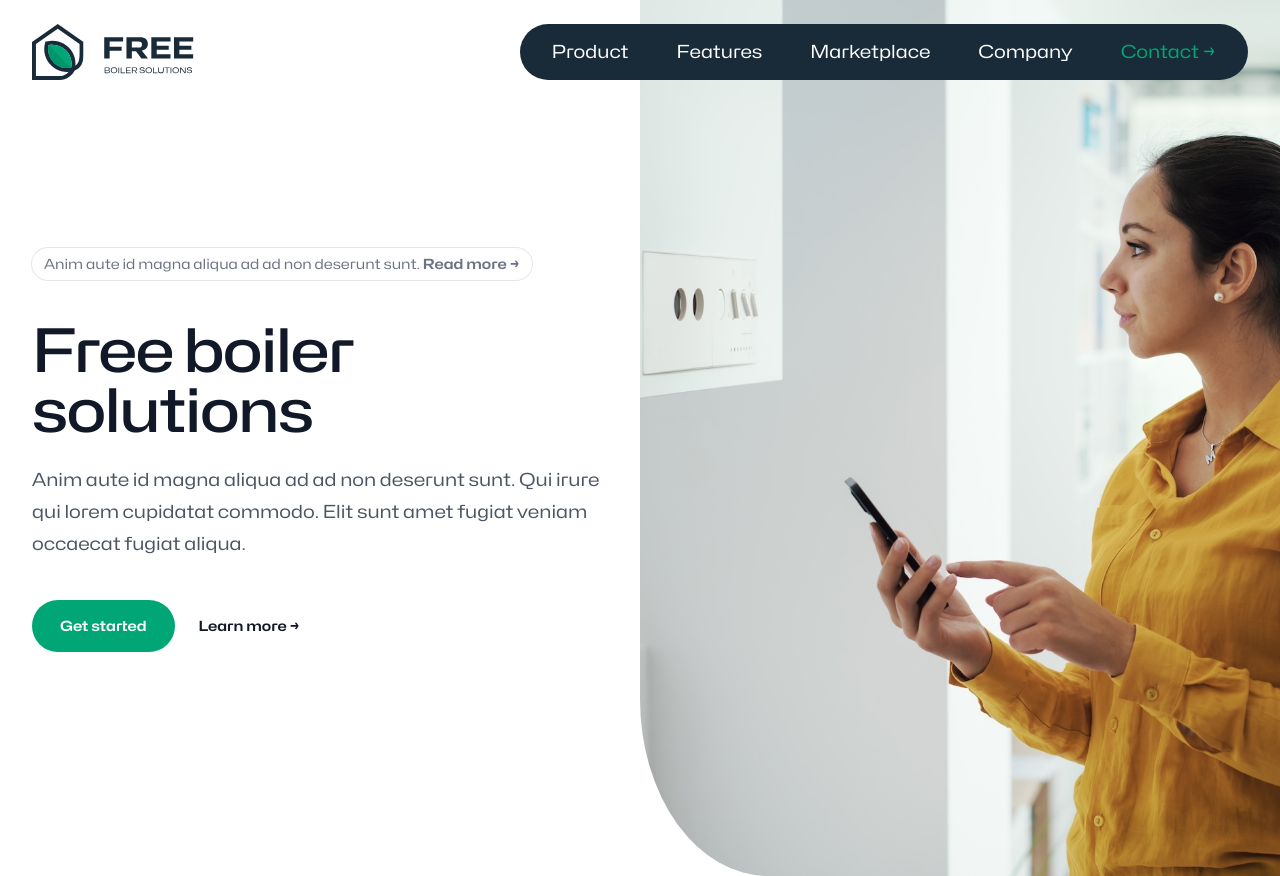
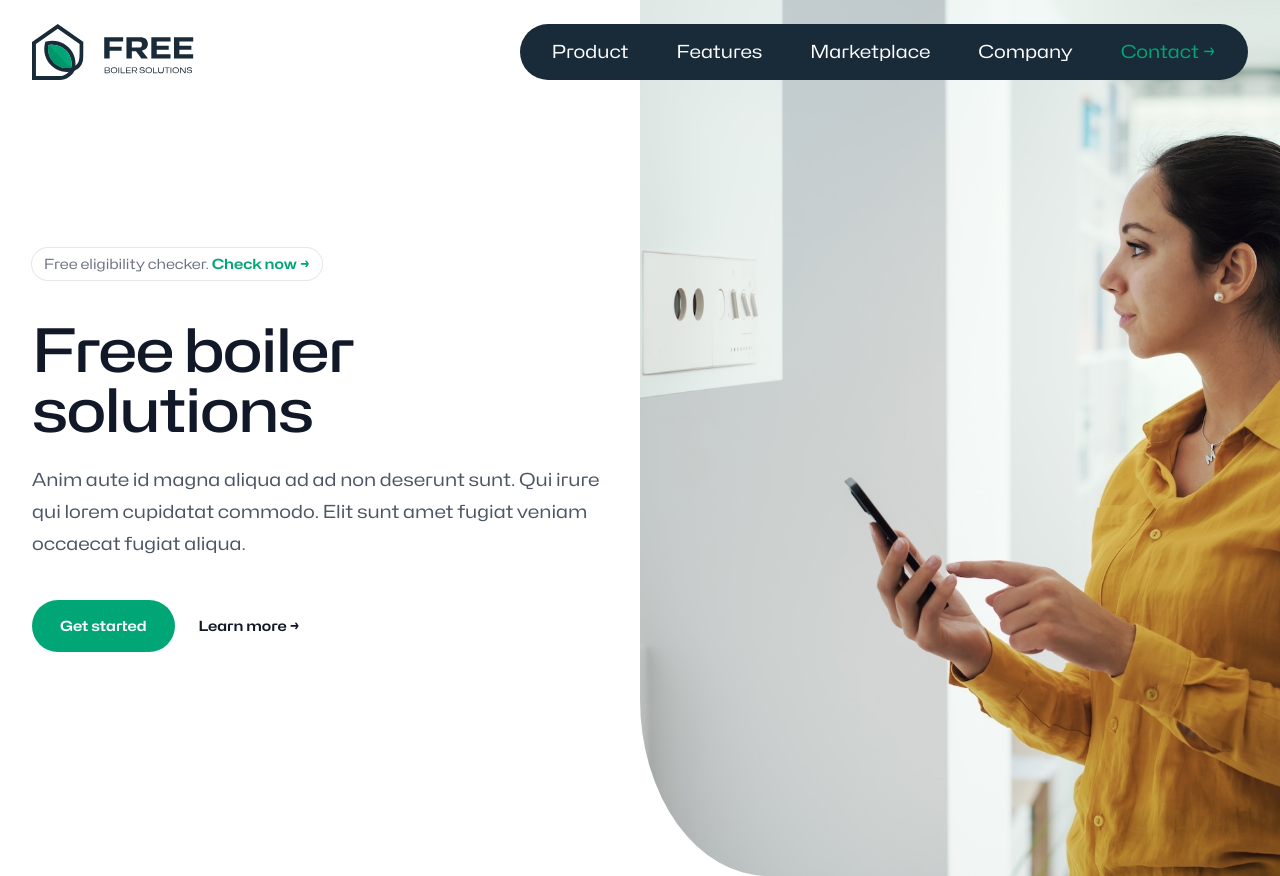
Before and after one commit to PGodzien/jay-nextjs, a Next.js app: page / in a window 1280 px wide. Built offline with nearby package versions, Linux system fonts and the light colour scheme.

Commit message:
Update header.tsx

```diff
--- a/components/header.tsx
+++ b/components/header.tsx
@@ -9,10 +9,10 @@ export default function Hero() {
                     <div className="mx-auto max-w-2xl lg:mx-0">
                         <div className="hidden sm:mt-32 sm:flex lg:mt-16">
                             <div className="relative rounded-full px-3 py-1 text-sm leading-6 text-gray-500 ring-1 ring-gray-900/10 hover:ring-gray-900/20">
-                                Anim aute id magna aliqua ad ad non deserunt sunt.{' '}
-                                <a href="#" className="whitespace-nowrap font-semibold text-prbg-primary">
+                                Free eligibility checker.{' '}
+                                <a href="#" className="whitespace-nowrap text-primary font-semibold text-prbg-primary">
                                     <span className="absolute inset-0" aria-hidden="true" />
-                                    Read more <span aria-hidden="true">&rarr;</span>
+                                    Check now <span aria-hidden="true">&rarr;</span>
                                 </a>
                             </div>
                         </div>
```
